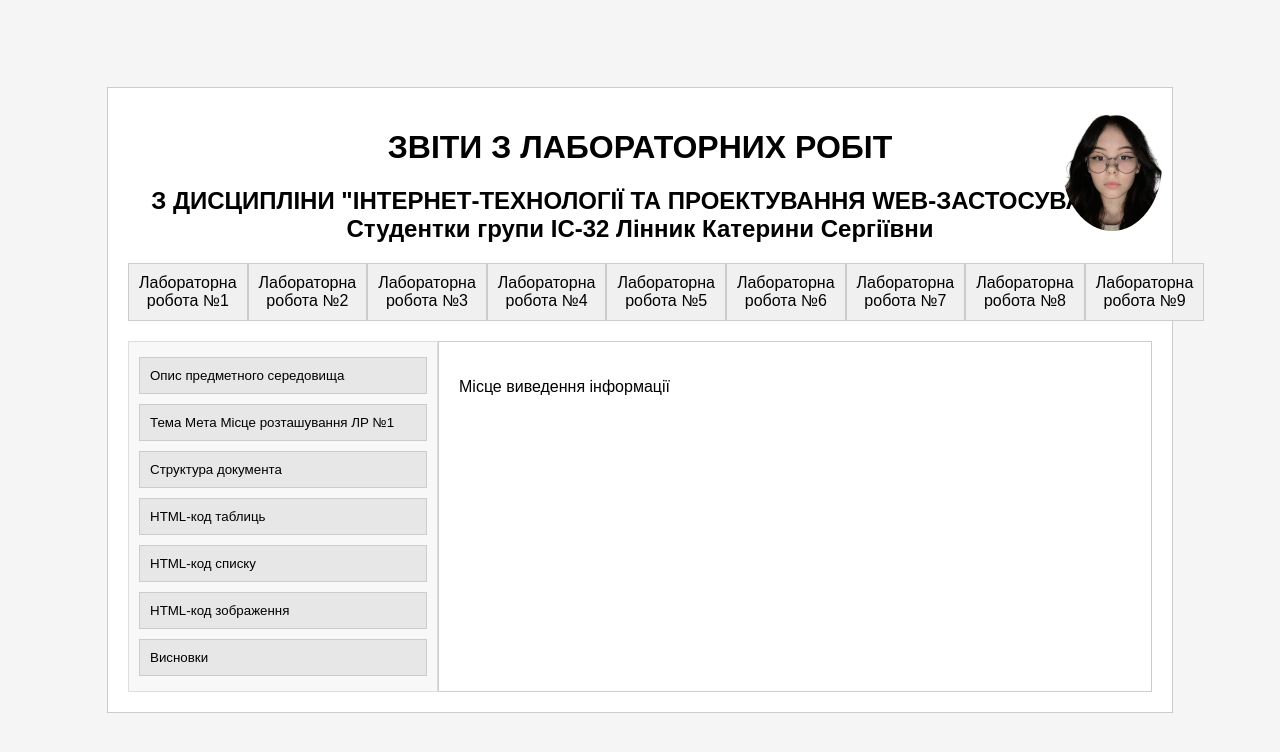
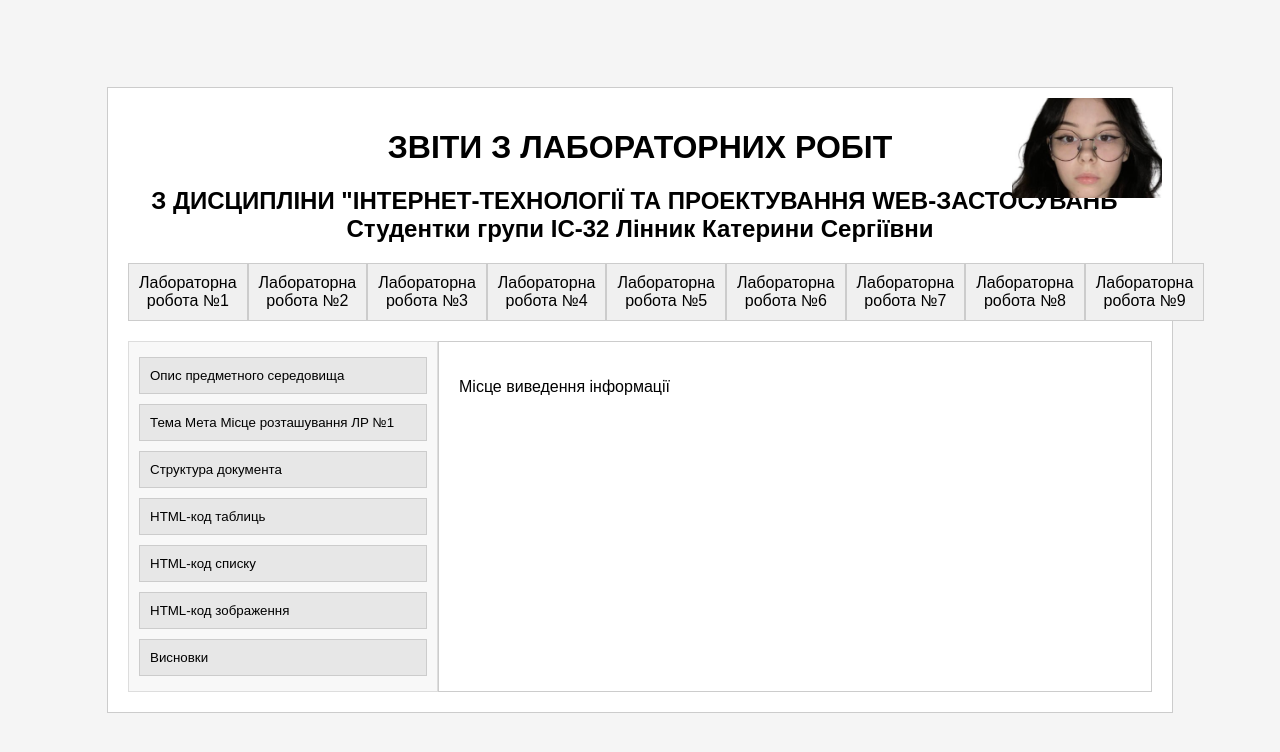
Before and after one commit to klynxlx/zvit-document, a plain HTML site: page index.html in a window 1280 px wide. Drawn offline with Linux system fonts and the light colour scheme.

Commit message:
update photo

```diff
--- a/index.html
+++ b/index.html
@@ -68,13 +68,14 @@
             background-color: #fff;
         }
         .top-right-image {
-            position: absolute;
-            top: 10px;
-            right: 10px;
-            width: 100px;
-            height: auto;
-            border-radius: 50%;
-        }
+    position: absolute;
+    top: 10px;
+    right: 10px;
+    width: 150px; /* Ширина зображення */
+    height: 100px; /* Висота зображення */
+    object-fit: cover; /* Щоб зображення заповнило прямокутник без деформації */
+}
+
     </style>
 </head>
 <body>
```
